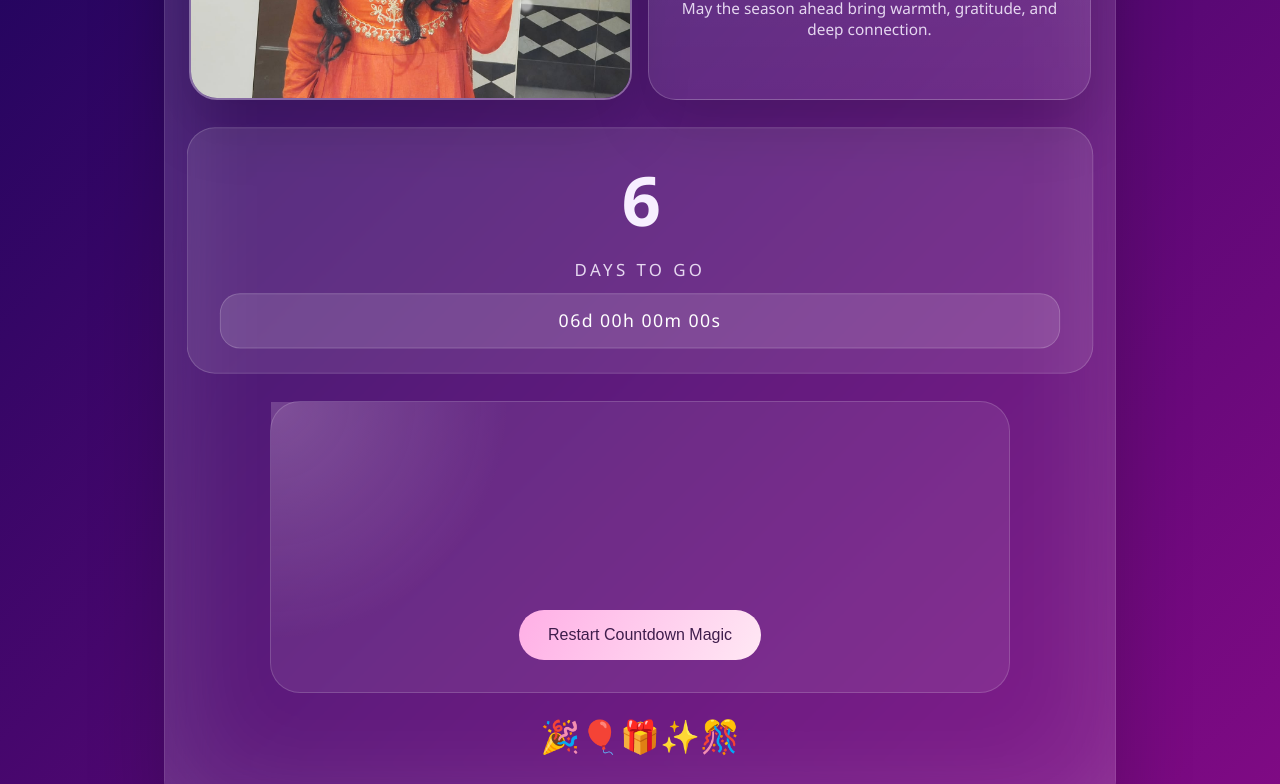
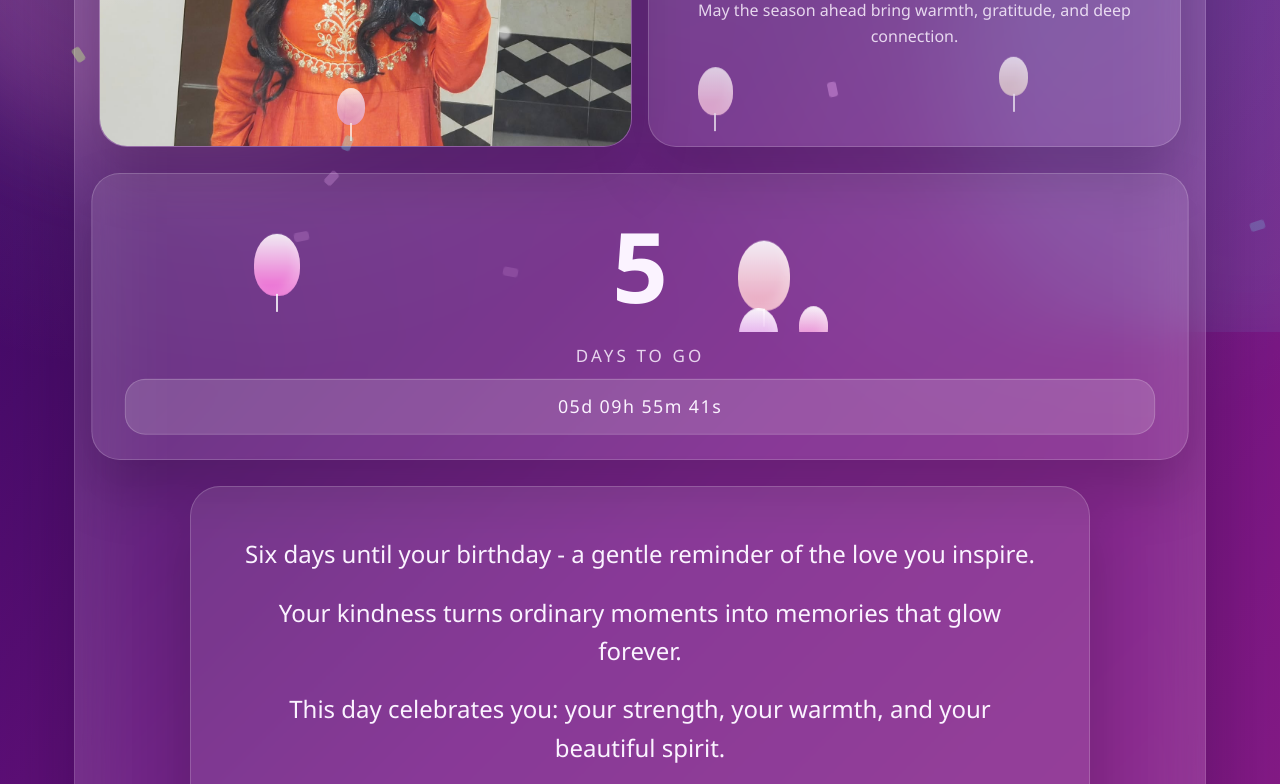
Before and after one commit to geethamahalakshmi1215-creator/birthday-site, a plain HTML site: page birthday.html in a window 1280 px wide. Shown: the part 468-1252 px from the top of the page. Drawn offline with Linux system fonts and the light colour scheme.

Commit message:
Improve birthday countdown effects

```diff
--- a/birthday.css
+++ b/birthday.css
@@ -1,9 +1,10 @@
 :root {
-  --bg1: #120458;
-  --bg2: #8e0b8a;
-  --card-bg: rgba(255, 255, 255, 0.12);
-  --text: #f7efff;
-  --highlight: #ffd3f4;
+  --bg1: #210553;
+  --bg2: #701282;
+  --bg3: #9a238b;
+  --text: #fbf3ff;
+  --muted: rgba(251, 243, 255, 0.84);
+  --line: rgba(255, 255, 255, 0.18);
 }
 
 * {
@@ -16,26 +17,80 @@
   min-height: 100vh;
   font-family: 'Segoe UI', Tahoma, Geneva, Verdana, sans-serif;
   color: var(--text);
-  background: radial-gradient(circle at top, rgba(255, 255, 255, 0.12), transparent 25%),
-    linear-gradient(135deg, var(--bg1), var(--bg2));
+  background:
+    radial-gradient(circle at 15% 10%, rgba(255, 211, 244, 0.2), transparent 28%),
+    radial-gradient(circle at 82% 18%, rgba(126, 255, 231, 0.12), transparent 25%),
+    linear-gradient(135deg, var(--bg1), var(--bg2) 48%, var(--bg3));
   overflow-x: hidden;
 }
 
+.birthday-bg,
+.balloon-container,
+.confetti-container {
+  position: fixed;
+  inset: 0;
+  pointer-events: none;
+  overflow: hidden;
+}
+
+.birthday-bg {
+  z-index: 0;
+}
+
+.aurora {
+  position: absolute;
+  width: 42vw;
+  min-width: 320px;
+  aspect-ratio: 1;
+  border-radius: 50%;
+  filter: blur(48px);
+  opacity: 0.45;
+  animation: driftGlow 14s ease-in-out infinite alternate;
+}
+
+.aurora-one {
+  left: -10%;
+  top: 8%;
+  background: rgba(255, 157, 224, 0.48);
+}
+
+.aurora-two {
+  right: -12%;
+  bottom: 2%;
+  background: rgba(116, 237, 255, 0.24);
+  animation-delay: -5s;
+}
+
+.star-field {
+  position: absolute;
+  inset: 0;
+  background-image:
+    radial-gradient(circle 2px at 12% 18%, rgba(255,255,255,0.75), transparent 2px),
+    radial-gradient(circle 1px at 26% 35%, rgba(255,214,240,0.7), transparent 2px),
+    radial-gradient(circle 2px at 78% 16%, rgba(255,255,255,0.65), transparent 2px),
+    radial-gradient(circle 1px at 88% 54%, rgba(202,255,245,0.7), transparent 2px),
+    radial-gradient(circle 2px at 42% 78%, rgba(255,244,189,0.7), transparent 2px);
+  animation: twinkle 4s ease-in-out infinite;
+}
+
 .birthday-page {
+  position: relative;
+  z-index: 1;
   padding: 2.5rem 1.5rem 3rem;
-  max-width: 1000px;
+  max-width: 1180px;
   margin: 0 auto;
 }
 
 .birthday-hero {
+  position: relative;
+  overflow: hidden;
   text-align: center;
   padding: 3rem 1.5rem;
   border-radius: 32px;
   background: rgba(255, 255, 255, 0.08);
-  border: 1px solid rgba(255, 255, 255, 0.16);
+  border: 1px solid var(--line);
   backdrop-filter: blur(20px);
-  position: relative;
-  box-shadow: 0 32px 80px rgba(0, 0, 0, 0.2);
+  box-shadow: 0 32px 90px rgba(20, 0, 38, 0.32);
 }
 
 .birthday-hero::before {
@@ -61,8 +116,14 @@
   pointer-events: none;
 }
 
+.birthday-hero > * {
+  position: relative;
+  z-index: 1;
+}
+
 h1 {
-  font-size: clamp(2.5rem, 5vw, 4rem);
+  font-size: clamp(2.5rem, 5vw, 4.2rem);
+  line-height: 1.05;
   margin-bottom: 0.75rem;
   text-shadow: 0 18px 40px rgba(0, 0, 0, 0.25);
 }
@@ -70,22 +131,30 @@
 .birthday-subtitle {
   font-size: 1.05rem;
   margin-bottom: 1.5rem;
-  opacity: 0.95;
+  color: var(--muted);
 }
 
 .hero-images {
   display: grid;
-  grid-template-columns: repeat(2, minmax(180px, 1fr));
+  grid-template-columns: repeat(2, minmax(220px, 1fr));
   gap: 1rem;
   margin-bottom: 1.75rem;
+}
+
+.photo-frame,
+.cake-card,
+.countdown-card,
+.wish-card,
+.feature {
+  border: 1px solid var(--line);
+  background: rgba(255, 255, 255, 0.1);
+  box-shadow: 0 28px 60px rgba(0, 0, 0, 0.18);
 }
 
 .photo-frame {
   position: relative;
   border-radius: 28px;
   overflow: hidden;
-  border: 2px solid rgba(255, 255, 255, 0.35);
-  box-shadow: 0 28px 60px rgba(0, 0, 0, 0.18);
 }
 
 .photo-frame img {
@@ -114,6 +183,10 @@
   animation: sparkle 2.5s ease-in-out infinite;
 }
 
+.sparkle-1 { top: 12%; left: 20%; animation-delay: 0s; }
+.sparkle-2 { top: 70%; left: 75%; animation-delay: 0.3s; }
+.sparkle-3 { top: 50%; left: 40%; animation-delay: 0.6s; }
+
 .cake-card {
   display: flex;
   flex-direction: column;
@@ -123,91 +196,22 @@
   padding: 1.6rem;
   min-height: 320px;
   border-radius: 28px;
-  background: linear-gradient(180deg, rgba(255, 255, 255, 0.14), rgba(255, 255, 255, 0.08));
-  border: 1px solid rgba(255, 255, 255, 0.18);
-  box-shadow: 0 28px 60px rgba(0, 0, 0, 0.16);
-  position: relative;
-  overflow: hidden;
 }
-
 
 .cake-header {
   font-size: 1.75rem;
   font-weight: 700;
 }
 
-.cake-body {
-  font-size: 1rem;
-  opacity: 0.95;
-  text-align: center;
+.cake-body,
+.cake-note {
+  max-width: 28rem;
+  line-height: 1.6;
+  color: var(--muted);
 }
 
 .cake-icons {
   font-size: 2.2rem;
-}
-
-.cake-note {
-  font-size: 0.96rem;
-  opacity: 0.88;
-  text-align: center;
-}
-
-.greeting-icon {
-  width: 64px;
-  height: 64px;
-  display: grid;
-  place-items: center;
-  border-radius: 50%;
-  background: linear-gradient(135deg, #ffc3f0, #ffd8a8);
-  font-size: 1.7rem;
-}
-
-.greeting-text {
-  text-align: left;
-}
-
-.greeting-text strong {
-  display: block;
-  font-size: 1.25rem;
-  margin-bottom: 0.35rem;
-  letter-spacing: 0.02em;
-}
-
-.greeting-text span {
-  display: block;
-  opacity: 0.88;
-}
-
-.sparkle-1 {
-  top: 12%;
-  left: 20%;
-  animation-delay: 0s;
-}
-
-.sparkle-2 {
-  top: 70%;
-  left: 75%;
-  animation-delay: 0.3s;
-}
-
-.sparkle-3 {
-  top: 50%;
-  left: 40%;
-  animation-delay: 0.6s;
-}
-
-@keyframes sparkle {
-  0%, 100% { transform: scale(1); opacity: 0.75; }
-  50% { transform: scale(1.8); opacity: 0.1; }
-}
-
-.hero-images > img {
-  width: 100%;
-  border-radius: 24px;
-  object-fit: cover;
-  height: 170px;
-  border: 1px solid rgba(255,255,255,0.2);
-  box-shadow: 0 18px 40px rgba(0,0,0,0.12);
 }
 
 .countdown-card {
@@ -215,70 +219,70 @@
   gap: 0.75rem;
   padding: 1.5rem 2rem;
   border-radius: 28px;
-  background: rgba(255, 255, 255, 0.1);
-  border: 1px solid rgba(255, 255, 255, 0.16);
   margin-bottom: 1.75rem;
-  animation: pulse 1.6s ease-in-out infinite;
+  animation: pulse 1.8s ease-in-out infinite;
 }
 
 .countdown-number {
-  font-size: 4.25rem;
+  font-size: clamp(4rem, 9vw, 6rem);
   font-weight: 800;
-  letter-spacing: -0.04em;
+}
+
+.countdown-text {
+  font-size: 1.05rem;
+  text-transform: uppercase;
+  letter-spacing: 0.18em;
+  color: var(--muted);
 }
 
 .countdown-timer {
   font-size: 1.1rem;
   letter-spacing: 0.08em;
-  color: #fff;
   padding: 0.9rem 1rem;
   border-radius: 20px;
-  background: rgba(255, 255, 255, 0.12);
-  border: 1px solid rgba(255, 255, 255, 0.18);
-}
-
-.countdown-text {
-  font-size: 1.05rem;
-  text-transform: uppercase;
-  letter-spacing: 0.2em;
-  opacity: 0.88;
+  background: rgba(255, 255, 255, 0.14);
+  border: 1px solid var(--line);
 }
 
 .wish-card {
   margin: 0 auto;
-  max-width: 740px;
-  padding: 2rem;
+  max-width: 900px;
+  min-height: 350px;
+  display: flex;
+  flex-direction: column;
+  justify-content: center;
+  padding: clamp(1.4rem, 4vw, 3rem);
   border-radius: 30px;
-  background: rgba(255, 255, 255, 0.08);
-  border: 1px solid rgba(255, 255, 255, 0.16);
-  position: relative;
-}
-
-.wish-card::after {
-  content: '';
-  position: absolute;
-  inset: 0;
-  background: radial-gradient(circle at top left, rgba(255, 228, 246, 0.2), transparent 30%);
-  pointer-events: none;
 }
 
 #birthday-text {
-  font-size: 1.18rem;
-  line-height: 1.8;
-  min-height: 150px;
-  white-space: pre-wrap;
-  position: relative;
-  z-index: 1;
+  display: grid;
+  gap: 1.25rem;
+  font-size: clamp(1rem, 2.1vw, 1.5rem);
+  line-height: 1.6;
+}
+
+.message-line {
+  opacity: 0;
+  transform: translateY(14px);
+  animation: revealMessage 0.75s ease forwards;
+}
+
+.final-emoji {
+  opacity: 0;
+  font-size: 2rem;
+  animation: revealMessage 0.75s ease forwards, bounceEmojis 3s ease-in-out infinite;
 }
 
 #restart-btn {
-  margin-top: 1.6rem;
+  align-self: center;
+  margin-top: 1.8rem;
   border: none;
   border-radius: 999px;
   padding: 1rem 1.8rem;
   font-size: 1rem;
   color: #3f1d4c;
-  background: linear-gradient(120deg, #ffafe6, #ffe8f4);
+  background: linear-gradient(120deg, #ffafe6, #fff0f8);
   cursor: pointer;
   transition: transform 0.25s ease, box-shadow 0.25s ease;
 }
@@ -294,11 +298,6 @@
   animation: bounceEmojis 4s ease-in-out infinite;
 }
 
-@keyframes bounceEmojis {
-  0%, 100% { transform: translateY(0); }
-  50% { transform: translateY(-14px); }
-}
-
 .birthday-features {
   display: grid;
   grid-template-columns: repeat(auto-fit, minmax(220px, 1fr));
@@ -309,8 +308,6 @@
 .feature {
   padding: 1.75rem;
   border-radius: 26px;
-  background: rgba(255, 255, 255, 0.08);
-  border: 1px solid rgba(255, 255, 255, 0.14);
   text-align: center;
 }
 
@@ -326,17 +323,17 @@
 
 .feature p {
   line-height: 1.75;
-  opacity: 0.92;
+  color: var(--muted);
 }
 
-.balloon-container {
-  position: fixed;
-  inset: 0;
-  pointer-events: none;
+.balloon-container,
+.confetti-container {
+  z-index: 2;
 }
 
 .balloon {
   position: absolute;
+  bottom: -72px;
   width: 28px;
   height: 40px;
   border-radius: 50% 50% 45% 45%;
@@ -356,25 +353,63 @@
   transform: translateX(-50%);
 }
 
+.confetti-piece {
+  position: absolute;
+  top: -18px;
+  width: 9px;
+  height: 15px;
+  border-radius: 3px;
+  opacity: 0.85;
+  animation: fallConfetti linear forwards;
+}
+
+@keyframes revealMessage {
+  to { opacity: 1; transform: translateY(0); }
+}
+
+@keyframes driftGlow {
+  to { transform: translate3d(8vw, 5vh, 0) scale(1.12); }
+}
+
+@keyframes twinkle {
+  0%, 100% { opacity: 0.55; }
+  50% { opacity: 0.95; }
+}
+
+@keyframes sparkle {
+  0%, 100% { transform: scale(1); opacity: 0.75; }
+  50% { transform: scale(1.8); opacity: 0.1; }
+}
+
+@keyframes bounceEmojis {
+  0%, 100% { transform: translateY(0); }
+  50% { transform: translateY(-14px); }
+}
+
 @keyframes floatBalloon {
   0% { transform: translateY(0); opacity: 0; }
   10% { opacity: 1; }
   100% { transform: translateY(-130vh); opacity: 0; }
 }
 
+@keyframes fallConfetti {
+  0% { transform: translateY(0) rotate(0deg); opacity: 0; }
+  10% { opacity: 0.9; }
+  100% { transform: translateY(110vh) rotate(540deg); opacity: 0; }
+}
+
 @keyframes pulse {
   0%, 100% { transform: scale(1); }
-  50% { transform: scale(1.04); }
+  50% { transform: scale(1.035); }
 }
 
 @media (max-width: 900px) {
-  .hero-images {
-    grid-template-columns: 1fr;
-  }
+  .hero-images { grid-template-columns: 1fr; }
 }
 
 @media (max-width: 620px) {
-  .birthday-hero {
-    padding: 2rem 1rem;
-  }
+  .birthday-page { padding: 1rem 0.75rem 2rem; }
+  .birthday-hero { padding: 2rem 1rem; border-radius: 24px; }
+  .wish-card { min-height: 300px; }
+  .countdown-card { padding: 1.25rem 1rem; }
 }
--- a/birthday.html
+++ b/birthday.html
@@ -7,58 +7,69 @@
   <link rel="stylesheet" href="birthday.css" />
 </head>
 <body>
-  <div class="birthday-page">
-    <div class="birthday-hero">
-      <h1>Birthday Countdown 🎂🥳</h1>
-      <p class="birthday-subtitle">A beautiful celebration is nearing — every heartbeat feels brighter.</p>
+  <div class="birthday-bg" aria-hidden="true">
+    <div class="aurora aurora-one"></div>
+    <div class="aurora aurora-two"></div>
+    <div class="star-field"></div>
+  </div>
+
+  <main class="birthday-page">
+    <section class="birthday-hero">
+      <h1>Birthday Countdown &#127874;&#129395;</h1>
+      <p class="birthday-subtitle">A beautiful celebration is nearing &mdash; every heartbeat feels brighter.</p>
+
       <div class="hero-images">
         <div class="photo-frame">
-          <img src="images/photo1.jpeg" alt="Birthday Photo">
+          <img id="birthday-photo" src="images/photo1.jpeg" alt="Birthday photo" />
           <div class="photo-glow"></div>
           <div class="photo-sparkle sparkle-1"></div>
           <div class="photo-sparkle sparkle-2"></div>
           <div class="photo-sparkle sparkle-3"></div>
         </div>
         <div class="cake-card">
-          <div class="cake-header">🎂 Birthday Celebration</div>
+          <div class="cake-header">&#127874; Birthday Celebration</div>
           <div class="cake-body">A meaningful celebration is on its way, full of gentle joy.</div>
-          <div class="cake-icons">🎈🎉🍰🥳</div>
+          <div class="cake-icons">&#127880;&#127881;&#127856;&#129395;</div>
           <div class="cake-note">May the season ahead bring warmth, gratitude, and deep connection.</div>
         </div>
       </div>
+
       <div class="countdown-card">
         <div class="countdown-number" id="countdown">6</div>
         <div class="countdown-text">Days to go</div>
         <div class="countdown-timer" id="timer">06d 00h 00m 00s</div>
       </div>
+
       <div class="wish-card">
-        <p id="birthday-text"></p>
-        <button id="restart-btn">Restart Countdown Magic</button>
+        <div id="birthday-text" aria-live="polite"></div>
+        <button id="restart-btn" type="button">Restart Countdown Magic</button>
       </div>
-      <div class="emoji-row">🎉🎈🎁✨🎊</div>
-    </div>
+
+      <div class="emoji-row">&#127881; &#127880; &#127873; &#10024; &#127882;</div>
+    </section>
 
     <section class="birthday-features">
       <div class="feature">
-        <div class="icon">🎁</div>
+        <div class="icon">&#127873;</div>
         <h2>Advance Celebration</h2>
         <p>Start the excitement early with joyful messages and glowing effects.</p>
       </div>
       <div class="feature">
-        <div class="icon">🕯️</div>
+        <div class="icon">&#128367;&#65039;</div>
         <h2>Heartfelt Reflection</h2>
         <p>Each day of the countdown becomes a gentle reminder of gratitude and love.</p>
       </div>
       <div class="feature">
-        <div class="icon">💌</div>
+        <div class="icon">&#128140;</div>
         <h2>Personal Wishes</h2>
         <p>Six heartwarming lines you can customize for a special Akka Garu.</p>
       </div>
     </section>
+  </main>
 
-    <div class="balloon-container" aria-hidden="true"></div>
-  </div>
+  <div class="balloon-container" aria-hidden="true"></div>
+  <div class="confetti-container" aria-hidden="true"></div>
 
-  <script src="script.js"></script>
+  <script src="birthday.js"></script>
 </body>
 </html>
--- a/birthday.js
+++ b/birthday.js
@@ -1,9 +1,12 @@
 const birthdayText = document.getElementById('birthday-text');
 const restartBtn = document.getElementById('restart-btn');
 const countdownEl = document.getElementById('countdown');
+const timerEl = document.getElementById('timer');
+const balloonContainer = document.querySelector('.balloon-container');
+const confettiContainer = document.querySelector('.confetti-container');
 
 const birthdayMessages = [
-  'Six days until your birthday — a gentle reminder of the love you inspire.',
+  'Six days until your birthday - a gentle reminder of the love you inspire.',
   'Your kindness turns ordinary moments into memories that glow forever.',
   'This day celebrates you: your strength, your warmth, and your beautiful spirit.',
   'A new chapter is approaching, filled with hope, kindness, and quiet joy.',
@@ -13,101 +16,107 @@
   'Akka Garu, you are deeply cherished.',
 ];
 
-let messageIndex = 0;
-let charIndex = 0;
 let timerInterval = null;
+let balloonTimeout = null;
+let confettiTimeout = null;
+
 const countdownTarget = (() => {
   const now = new Date();
   const currentYear = now.getFullYear();
-  const thisYearTarget = new Date(`${currentYear}-05-18T00:00:00`);
-  if (thisYearTarget > now) return thisYearTarget;
-  return new Date(`${currentYear + 1}-05-18T00:00:00`);
+  const thisYearTarget = new Date(currentYear, 4, 18, 0, 0, 0);
+  return thisYearTarget > now ? thisYearTarget : new Date(currentYear + 1, 4, 18, 0, 0, 0);
 })();
 
 function formatTimerValue(value) {
   return String(value).padStart(2, '0');
 }
 
-function updateCountdown() {
-  countdownEl.textContent = countdownValue;
-}
-
 function updateTimer() {
-  const now = new Date();
-  const diff = countdownTarget - now;
-  const totalSeconds = Math.max(0, Math.floor(diff / 1000));
+  const totalSeconds = Math.max(0, Math.floor((countdownTarget - new Date()) / 1000));
   const days = Math.floor(totalSeconds / 86400);
   const hours = Math.floor((totalSeconds % 86400) / 3600);
   const minutes = Math.floor((totalSeconds % 3600) / 60);
   const seconds = totalSeconds % 60;
 
   countdownEl.textContent = days;
-  document.getElementById('timer').textContent = `${formatTimerValue(days)}d ${formatTimerValue(hours)}h ${formatTimerValue(minutes)}m ${formatTimerValue(seconds)}s`;
+  timerEl.textContent = `${formatTimerValue(days)}d ${formatTimerValue(hours)}h ${formatTimerValue(minutes)}m ${formatTimerValue(seconds)}s`;
 }
 
 function startTimer() {
-  if (timerInterval) {
-    clearInterval(timerInterval);
-  }
+  clearInterval(timerInterval);
   updateTimer();
   timerInterval = setInterval(updateTimer, 1000);
 }
 
-function typeBirthdayMessage() {
-  if (messageIndex >= birthdayMessages.length) {
-    birthdayText.innerHTML += '\n\n<span class="final-emoji">🎊</span>';
-    return;
-  }
+function renderBirthdayMessages() {
+  birthdayText.innerHTML = '';
 
-  const currentMessage = birthdayMessages[messageIndex];
-  if (charIndex < currentMessage.length) {
-    birthdayText.textContent += currentMessage.charAt(charIndex);
-    charIndex += 1;
-    setTimeout(typeBirthdayMessage, 55);
-  } else {
-    birthdayText.textContent += '\n\n';
-    messageIndex += 1;
-    charIndex = 0;
-    setTimeout(typeBirthdayMessage, 500);
-  }
+  birthdayMessages.forEach((message, index) => {
+    const line = document.createElement('p');
+    line.className = 'message-line';
+    line.style.animationDelay = `${index * 0.18}s`;
+    line.textContent = message;
+    birthdayText.appendChild(line);
+  });
+
+  const finale = document.createElement('div');
+  finale.className = 'final-emoji';
+  finale.style.animationDelay = `${birthdayMessages.length * 0.18}s`;
+  finale.textContent = '\u{1F38A}';
+  birthdayText.appendChild(finale);
 }
 
-function startStory() {
-  birthdayText.textContent = '';
-  messageIndex = 0;
-  charIndex = 0;
+function restartStory() {
   startTimer();
-  typeBirthdayMessage();
+  renderBirthdayMessages();
 }
-
-restartBtn.addEventListener('click', () => {
-  birthdayText.textContent = '';
-  messageIndex = 0;
-  charIndex = 0;
-  startTimer();
-  typeBirthdayMessage();
-});
 
 function createBalloon() {
   const balloon = document.createElement('div');
+  const size = 24 + Math.random() * 28;
+
   balloon.className = 'balloon';
-  const size = 24 + Math.random() * 24;
   balloon.style.width = `${size}px`;
   balloon.style.height = `${size * 1.35}px`;
-  balloon.style.left = `${Math.random() * 90}vw`;
-  balloon.style.background = `linear-gradient(180deg, rgba(255,255,255,0.95), rgba(${200 + Math.random()*55}, ${90 + Math.random()*120}, ${180 + Math.random()*55}, 1))`;
-  balloon.style.animationDuration = `${6 + Math.random() * 4}s`;
-  document.querySelector('.balloon-container').appendChild(balloon);
+  balloon.style.left = `${Math.random() * 92}vw`;
+  balloon.style.animationDuration = `${7 + Math.random() * 5}s`;
+  balloon.style.background = `linear-gradient(180deg, rgba(255,255,255,0.95), rgba(${210 + Math.random() * 35}, ${95 + Math.random() * 120}, ${185 + Math.random() * 45}, 1))`;
+  balloonContainer.appendChild(balloon);
 
-  setTimeout(() => balloon.remove(), 11000);
+  setTimeout(() => balloon.remove(), 13000);
 }
 
-function startBalloons() {
-  createBalloon();
-  setTimeout(startBalloons, 650);
+function createConfetti() {
+  const piece = document.createElement('span');
+  const colors = ['#ffd166', '#ef476f', '#7df9ff', '#f8b4ff', '#caff8a'];
+
+  piece.className = 'confetti-piece';
+  piece.style.left = `${Math.random() * 100}vw`;
+  piece.style.background = colors[Math.floor(Math.random() * colors.length)];
+  piece.style.animationDuration = `${4 + Math.random() * 3}s`;
+  piece.style.animationDelay = `${Math.random() * 0.7}s`;
+  piece.style.transform = `rotate(${Math.random() * 180}deg)`;
+  confettiContainer.appendChild(piece);
+
+  setTimeout(() => piece.remove(), 8500);
 }
 
+function startBackgroundEffects() {
+  createBalloon();
+  createConfetti();
+  balloonTimeout = setTimeout(startBackgroundEffects, 520);
+  confettiTimeout = setTimeout(createConfetti, 180);
+}
+
+restartBtn.addEventListener('click', restartStory);
+
 window.addEventListener('load', () => {
-  startStory();
-  startBalloons();
+  restartStory();
+  startBackgroundEffects();
 });
+
+window.addEventListener('beforeunload', () => {
+  clearInterval(timerInterval);
+  clearTimeout(balloonTimeout);
+  clearTimeout(confettiTimeout);
+});
```
